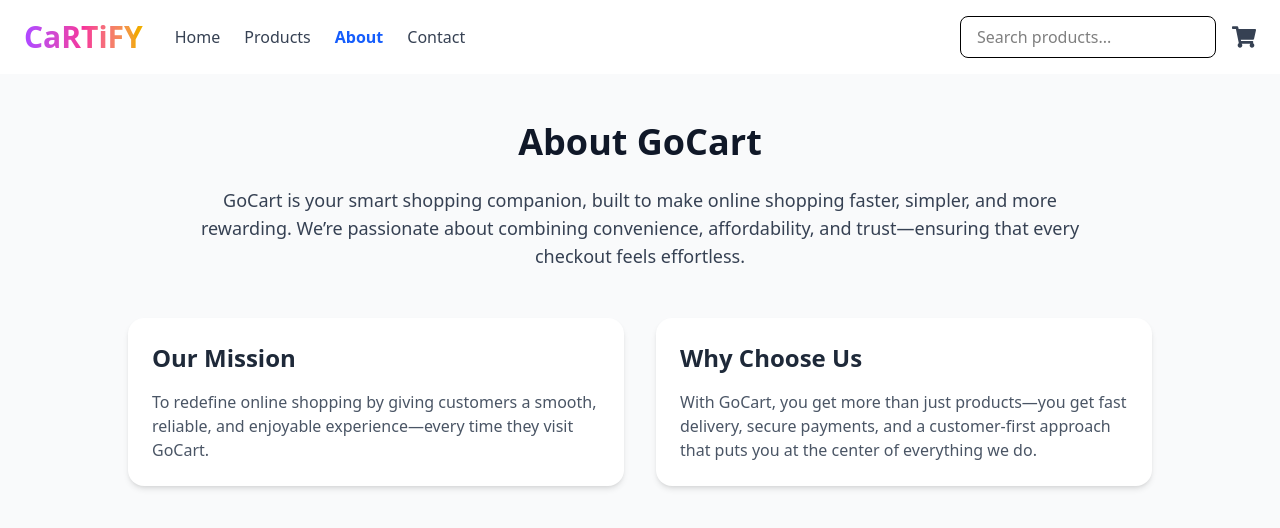
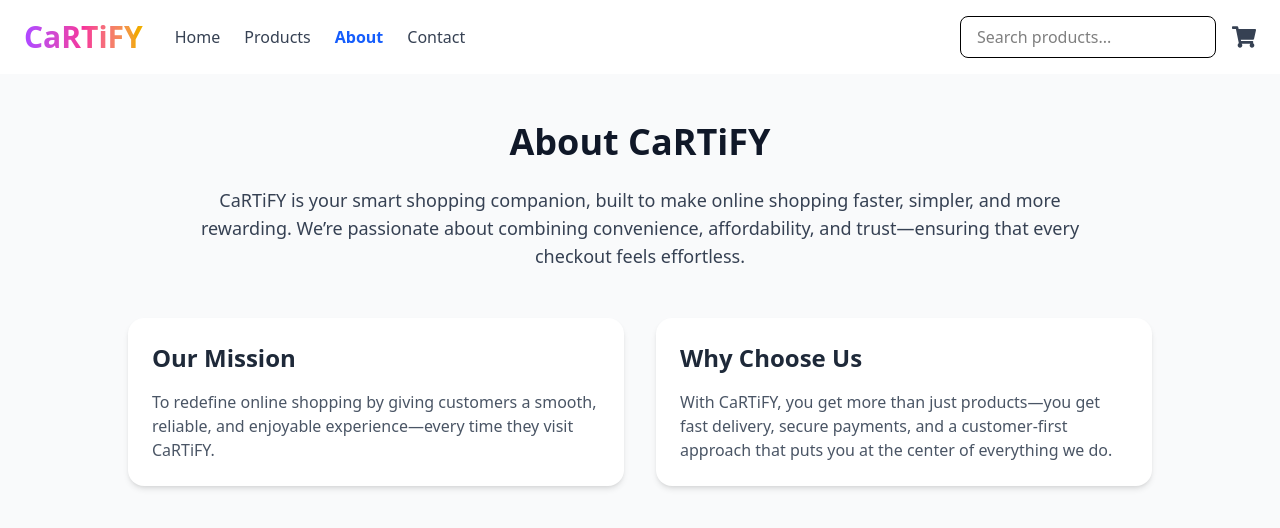
Before and after one commit to idrisshittu02/alx-project-nexus, a Next.js app in the folder Cartify/: page /about in a window 1280 px wide. Shown: the top 528 px of the page. Built offline with nearby package versions, Linux system fonts and the light colour scheme.

Commit message:
Update page.tsx

```diff
--- a/Cartify/app/(main)/about/page.tsx
+++ b/Cartify/app/(main)/about/page.tsx
@@ -2,9 +2,9 @@ const About = () => {
     return (
       <div className="min-h-screen bg-gray-50 py-12 px-6">
         <div className="max-w-4xl mx-auto text-center">
-          <h1 className="text-4xl font-extrabold text-gray-900 mb-6">About GoCart</h1>
+          <h1 className="text-4xl font-extrabold text-gray-900 mb-6">About CaRTiFY</h1>
           <p className="text-lg text-gray-700 mb-8">
-            GoCart is your smart shopping companion, built to make online shopping faster,
+            CaRTiFY is your smart shopping companion, built to make online shopping faster,
             simpler, and more rewarding. We’re passionate about combining convenience,
             affordability, and trust—ensuring that every checkout feels effortless.
           </p>
@@ -15,14 +15,14 @@ const About = () => {
             <h2 className="text-2xl font-semibold text-gray-800 mb-4">Our Mission</h2>
             <p className="text-gray-600">
               To redefine online shopping by giving customers a smooth, reliable,
-              and enjoyable experience—every time they visit GoCart.
+              and enjoyable experience—every time they visit CaRTiFY.
             </p>
           </div>
 
           <div className="bg-white shadow-md rounded-2xl p-6">
             <h2 className="text-2xl font-semibold text-gray-800 mb-4">Why Choose Us</h2>
             <p className="text-gray-600">
-              With GoCart, you get more than just products—you get fast delivery,
+              With CaRTiFY, you get more than just products—you get fast delivery,
               secure payments, and a customer-first approach that puts you at the
               center of everything we do.
             </p>
```
